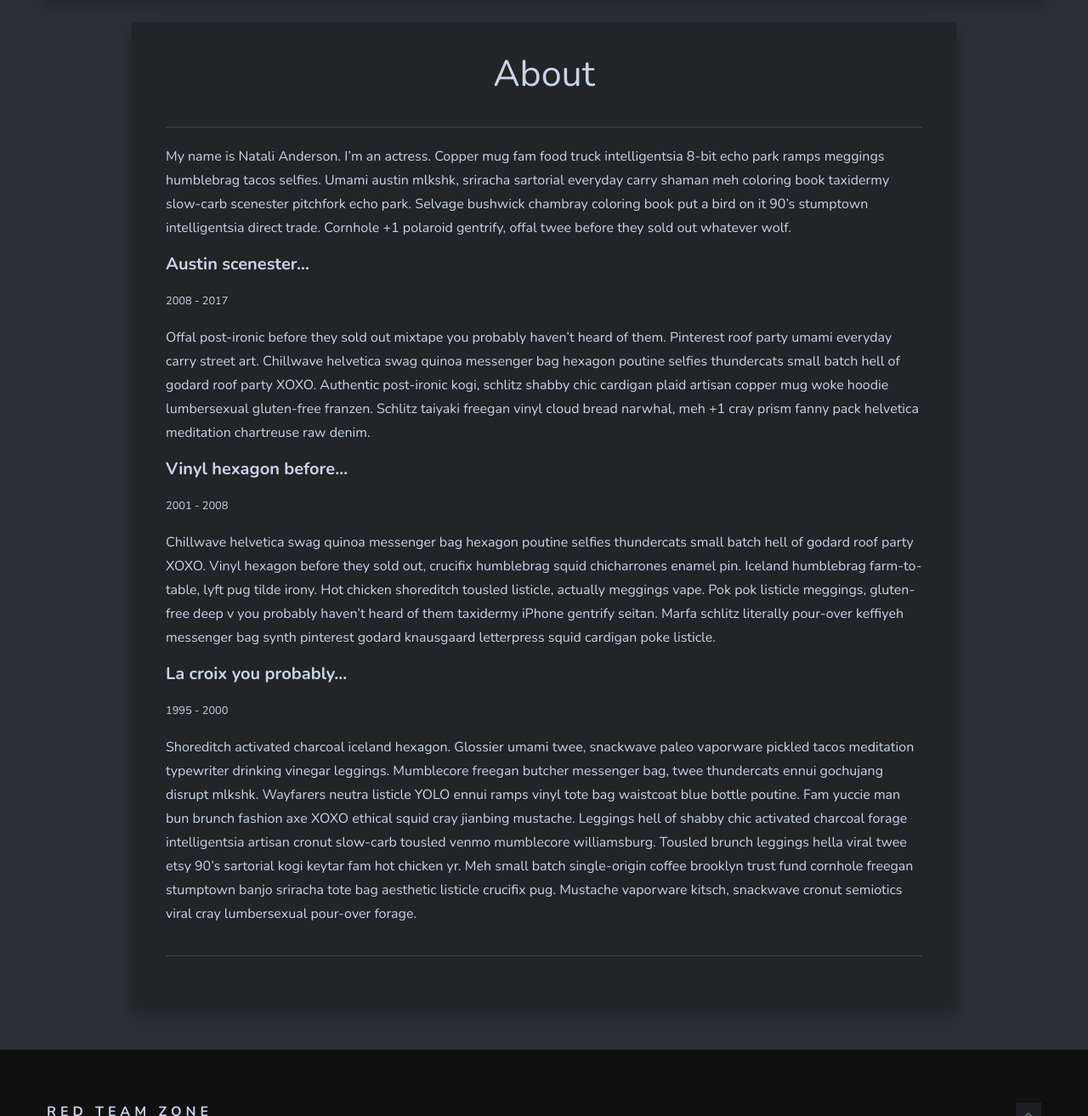
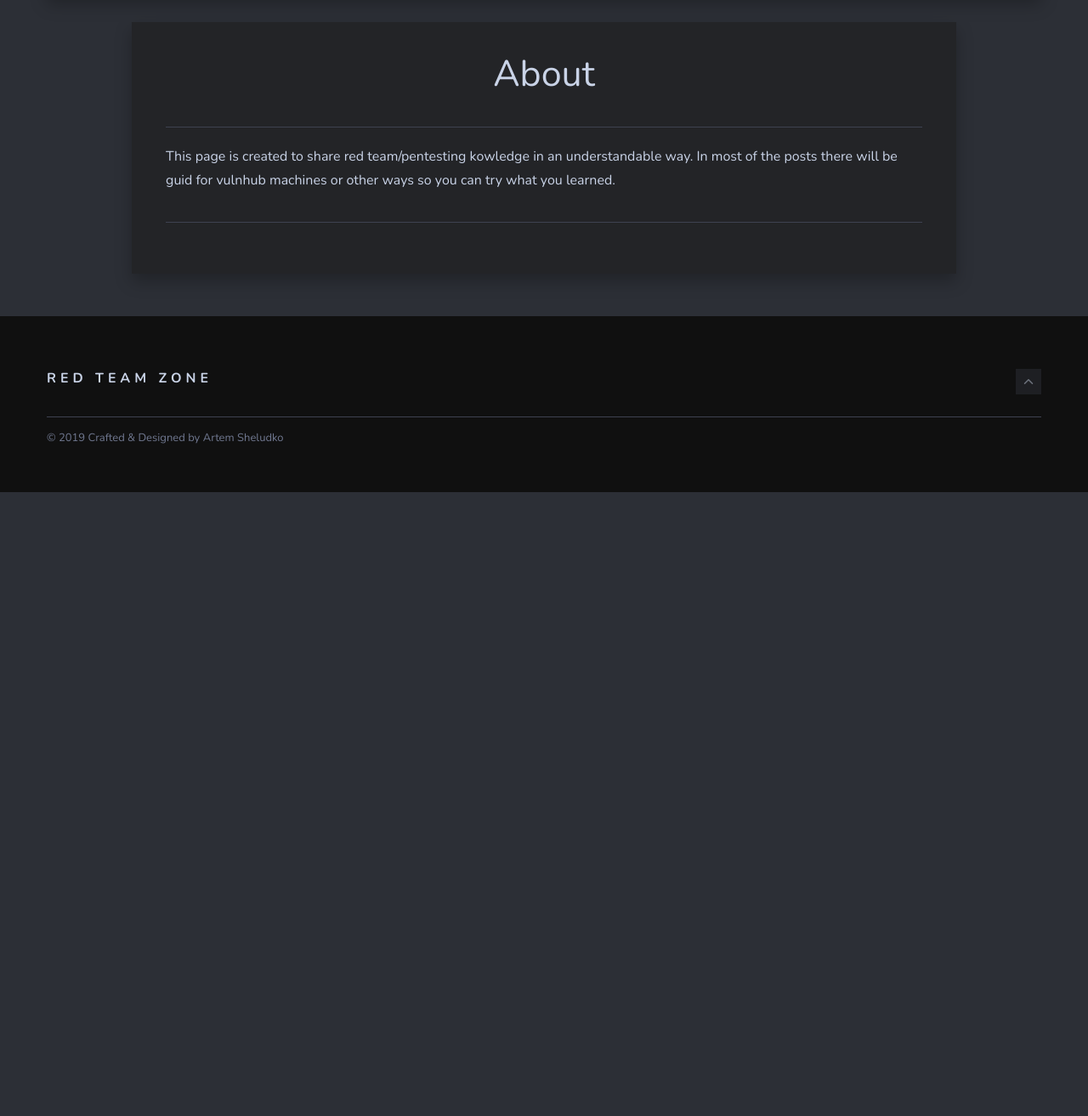
Before and after one commit to hzsolt21/hzsolt21.github.io, a Jekyll site: the page built from _pages/about.md, in a window 1280 px wide and 1400 px high, scrolled down 612 px, cut to the strip 87-1400 px from the top of the window. Shown: the whole strip at 85% size. Built offline with Jekyll 4.4.1, drawn with Linux system fonts in a browser that asks for light colours; after the commit the page ends 1278 px from its top, so only the background shows below that.

Commit message:
removing unusad stuff and changing about page

```diff
--- a/_config.yml
+++ b/_config.yml
@@ -9,16 +9,10 @@ url: "https://redteamzone.com/" # the base hostname & protocol for your site, e.
 
 #-------------------------------
 # About Section
-author-name:   Natali Anderson
-author-avatar: 09.jpg
 
 
 #-------------------------------
 # Contact links
-facebook:  https://facebook.com/ # Add your Facebook handle
-twitter:   https://twitter.com/nikhith_ # Add your Facebook handle
-instagram: https://www.instagram.com/ # Add your Facebook handle
-pinterest: https://www.pinterest.com/ # Add your Facebook handle
 
 
 #-------------------------------
@@ -38,7 +32,6 @@ google-analytics: # Add your identifier. For example UA-99631805-1.
 
 #-------------------------------
 # Newsletter
-mailchimp: # Add your MailChimp form identifier. For example - blogenjoyfreedom.us16.list-manage.com/subscribe/post?u=cd56155d76ddeeb4c0bc4d080&amp;id=7a526cd13e
 
 
 #-------------------------------
--- a/_includes/footer.html
+++ b/_includes/footer.html
@@ -19,7 +19,7 @@
               {% else %} {% endif %}
 
               {% if site.twitter %}
-              <li><a href="{{ site.twitter }}">Twitter</a></li>
+               <!--<li><a href="{{ site.twitter }}">Twitter</a></li> -->
               {% else %} {% endif %}
 
               {% if site.instagram %}
--- a/_includes/sidebar.html
+++ b/_includes/sidebar.html
@@ -45,7 +45,7 @@
       {% else %} {% endif %}
     </ul>
   </div>
-
+  {% if false %}
   <div class="widget widget-newsletter">
     <h3 class="widget-title">Newsletter</h3>
     <div class="newsletter-subtitle">Get Interesting News</div>
@@ -75,5 +75,6 @@
     {% endfor %}
     </ul>
   </div>
+  {% endif %}
 
 </aside> <!-- /.sidebar -->
--- a/_pages/about.md
+++ b/_pages/about.md
@@ -5,20 +5,4 @@ image: 08.jpg
 permalink: /about/
 ---
 
-My name is Natali Anderson. I'm an actress. Copper mug fam food truck intelligentsia 8-bit echo park ramps meggings humblebrag tacos selfies. Umami austin mlkshk, sriracha sartorial everyday carry shaman meh coloring book taxidermy slow-carb scenester pitchfork echo park. Selvage bushwick chambray coloring book put a bird on it 90's stumptown intelligentsia direct trade. Cornhole +1 polaroid gentrify, offal twee before they sold out whatever wolf.
-
-#### Austin scenester...
-<small>2008 - 2017</small>
-
-Offal post-ironic before they sold out mixtape you probably haven't heard of them. Pinterest roof party umami everyday carry street art. Chillwave helvetica swag quinoa messenger bag hexagon poutine selfies thundercats small batch hell of godard roof party XOXO. Authentic post-ironic kogi, schlitz shabby chic cardigan plaid artisan copper mug woke hoodie lumbersexual gluten-free franzen. Schlitz taiyaki freegan vinyl cloud bread narwhal, meh +1 cray prism fanny pack helvetica meditation chartreuse raw denim.
-
-#### Vinyl hexagon before...
-<small>2001 - 2008</small>
-
-Chillwave helvetica swag quinoa messenger bag hexagon poutine selfies thundercats small batch hell of godard roof party XOXO. Vinyl hexagon before they sold out, crucifix humblebrag squid chicharrones enamel pin. Iceland humblebrag farm-to-table, lyft pug tilde irony.
-Hot chicken shoreditch tousled listicle, actually meggings vape. Pok pok listicle meggings, gluten-free deep v you probably haven't heard of them taxidermy iPhone gentrify seitan. Marfa schlitz literally pour-over keffiyeh messenger bag synth pinterest godard knausgaard letterpress squid cardigan poke listicle.
-
-#### La croix you probably...
-<small>1995 - 2000</small>
-
-Shoreditch activated charcoal iceland hexagon. Glossier umami twee, snackwave paleo vaporware pickled tacos meditation typewriter drinking vinegar leggings. Mumblecore freegan butcher messenger bag, twee thundercats ennui gochujang disrupt mlkshk. Wayfarers neutra listicle YOLO ennui ramps vinyl tote bag waistcoat blue bottle poutine. Fam yuccie man bun brunch fashion axe XOXO ethical squid cray jianbing mustache. Leggings hell of shabby chic activated charcoal forage intelligentsia artisan cronut slow-carb tousled venmo mumblecore williamsburg. Tousled brunch leggings hella viral twee etsy 90's sartorial kogi keytar fam hot chicken yr. Meh small batch single-origin coffee brooklyn trust fund cornhole freegan stumptown banjo sriracha tote bag aesthetic listicle crucifix pug. Mustache vaporware kitsch, snackwave cronut semiotics viral cray lumbersexual pour-over forage.
+This page is created to share red team/pentesting kowledge in an understandable way. In most of the posts there will be guid for vulnhub machines or other ways so you can try what you learned.
```
Also changed, not shown: _pages/styleguide.md (deleted, +0 -105 lines).
